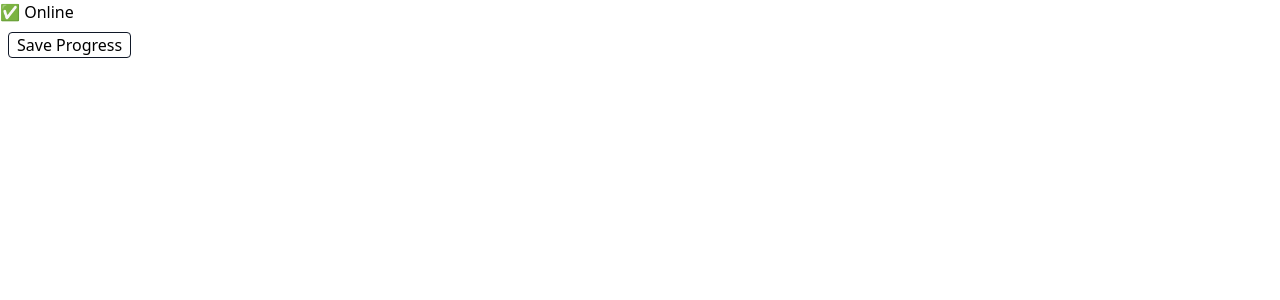
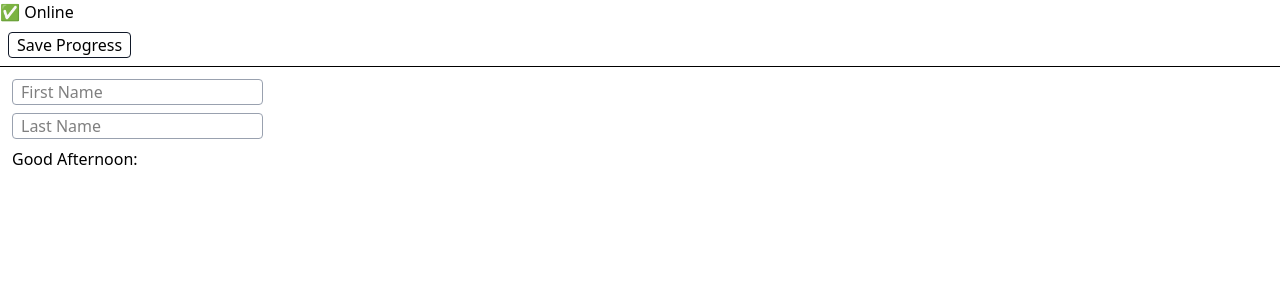
Before and after one commit to Shayan3528/Module-4, a React (Vite) app: page / in a window 1280 px wide. Shown: the top 300 px of the page. Built offline with nearby package versions, Linux system fonts and the light colour scheme.

Commit message:
use custos hook for Form

```diff
--- a/src/App.jsx
+++ b/src/App.jsx
@@ -1,3 +1,4 @@
+import Form from "./Component/Form";
 import SaveButton from "./Component/SaveButton";
 import StatusBus from "./Component/StatusBus";
 
@@ -6,6 +7,9 @@ export default function App() {
     <>
       <StatusBus />
       <SaveButton />
+      <hr />
+      <Form />
+
     </>
   );
 }
--- /dev/null
+++ b/src/Component/Form.jsx
@@ -0,0 +1,27 @@
+import useForm from "../Hooks/useForm";
+
+export default function Form() {
+  const firstName = useForm("");
+  const lastName = useForm("");
+
+  return (
+    <div className="flex flex-col gap-2 m-3">
+      <input
+        type="text"
+        value={firstName.value}
+        onChange={firstName.onChange}
+        className="border border-gray-400 rounded px-2 w-1/5 "
+        placeholder="First Name"
+      />
+      <input
+        type="text"
+        value={lastName.value}
+        onChange={lastName.onChange}
+        className="border border-gray-400 rounded px-2 w-1/5 "
+        placeholder="Last Name"
+      />
+
+      <p> {`Good Afternoon: ${firstName.value}  ${lastName.value}`}</p>
+    </div>
+  );
+}
--- /dev/null
+++ b/src/Hooks/useForm.js
@@ -0,0 +1,14 @@
+import { useState } from "react";
+
+export default function useForm() {
+  const [value, setValue] = useState("");
+
+  function handleChange(e) {
+    setValue(e.target.value);
+  }
+
+  return {
+    value,
+    onChange: handleChange,
+  };
+}
--- a/src/Hooks/useOnlineStatus.js
+++ b/src/Hooks/useOnlineStatus.js
@@ -1,16 +1,15 @@
-import {useState,useEffect} from 'react';
+import { useEffect, useState } from "react";
 
-export default function useOnlineStatus(){
+export default function useOnlineStatus() {
   const [isOnline, setIsOnline] = useState(true);
 
-    useEffect(() => {
   function handleOnline() {
     setIsOnline(true);
   }
   function handleOffline() {
     setIsOnline(false);
   }
-
+  useEffect(() => {
     window.addEventListener("online", handleOnline);
     window.addEventListener("offline", handleOffline);
     return () => {
```
Lines whose indentation alone changed are shown as unchanged.
